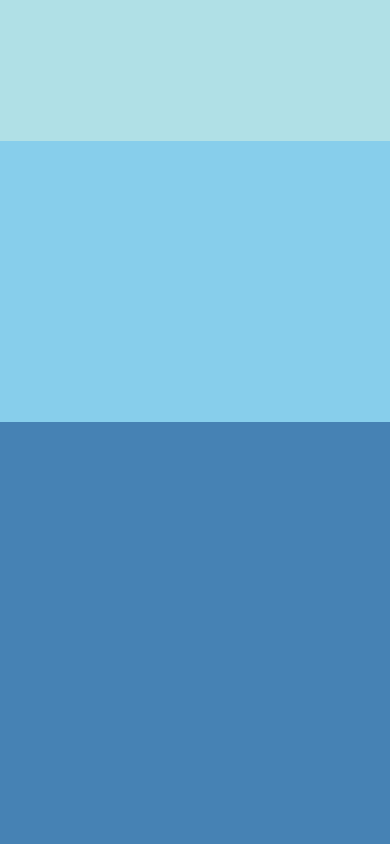
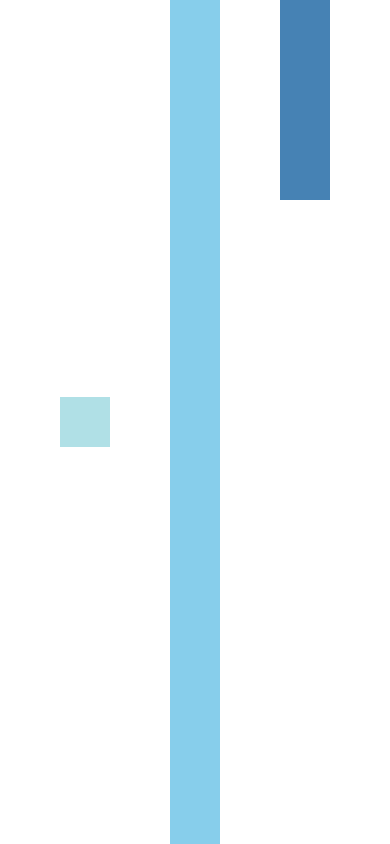
Before and after one commit to rocboronat/hello-react-native, a React Native app: screen / in a window 390 px wide. Built offline with nearby package versions, Linux system fonts and the light colour scheme.

Commit message:
Let's play a bit with Flex. React Native is so flexible!

```diff
--- a/App.js
+++ b/App.js
@@ -1,17 +1,14 @@
 import React, { Component } from 'react';
 import { View } from 'react-native';
 
-export default class FlexDimensionsBasics extends Component {
+export default class FlexDirectionBasics extends Component {
   render() {
     return (
-      // Try removing the `flex: 1` on the parent View.
-      // The parent will not have dimensions, so the children can't expand.
-      // What if you add `height: 300` instead of `flex: 1`?
-      <View style={{flex: 1}}>
-        <View style={{flex: 1, backgroundColor: 'powderblue'}} />
-        <View style={{flex: 2, backgroundColor: 'skyblue'}} />
-        <View style={{flex: 3, backgroundColor: 'steelblue'}} />
+      <View style={{ flex: 1, flexDirection: 'row', justifyContent: 'space-evenly', alignItems: 'stretch' }}>
+        <View style={{ width: 50, height: 50, backgroundColor: 'powderblue', alignSelf:'center' }} />
+        <View style={{ width: 50, backgroundColor: 'skyblue' }} />
+        <View style={{ width: 50, height: 200, backgroundColor: 'steelblue' }} />
       </View>
     );
   }
-}
+};
```
